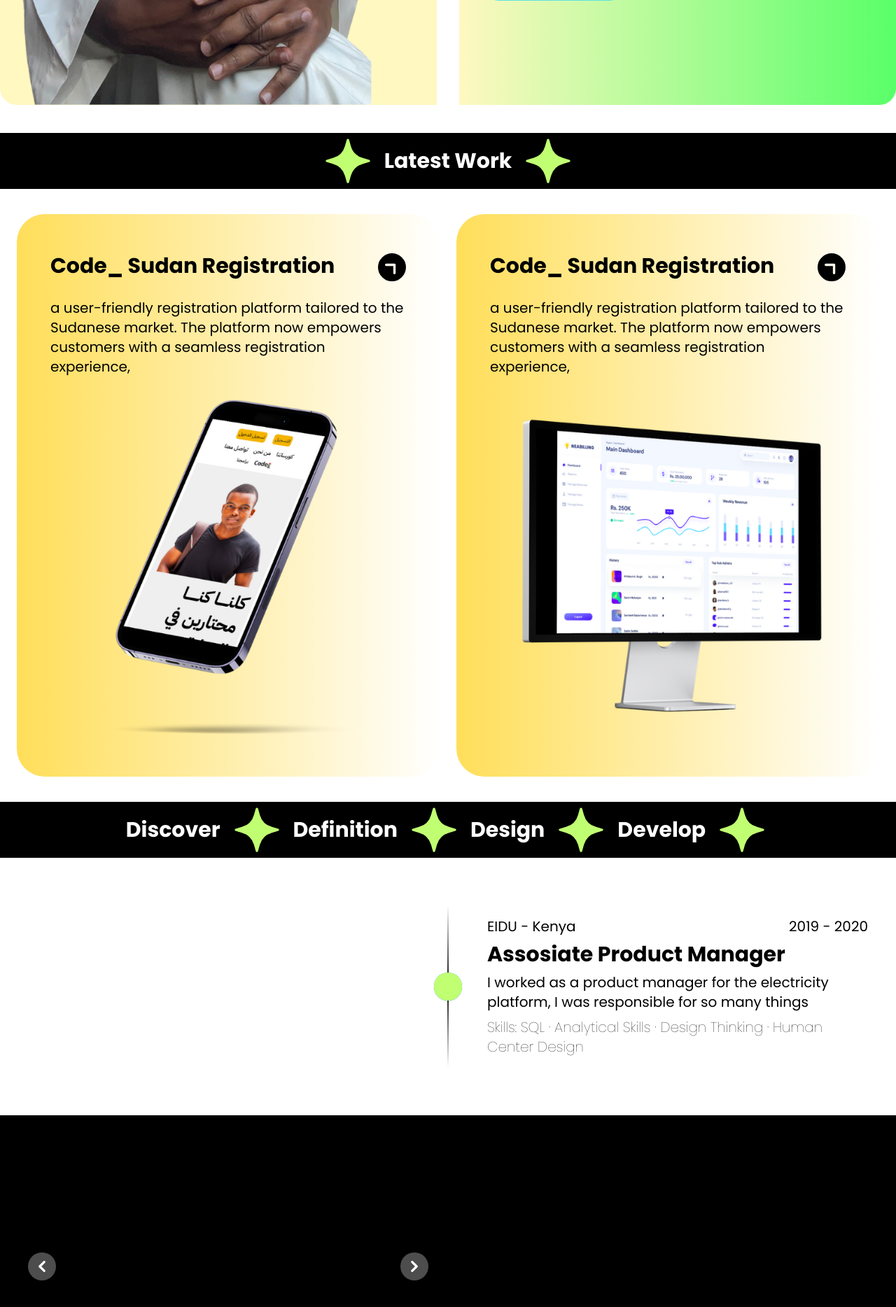
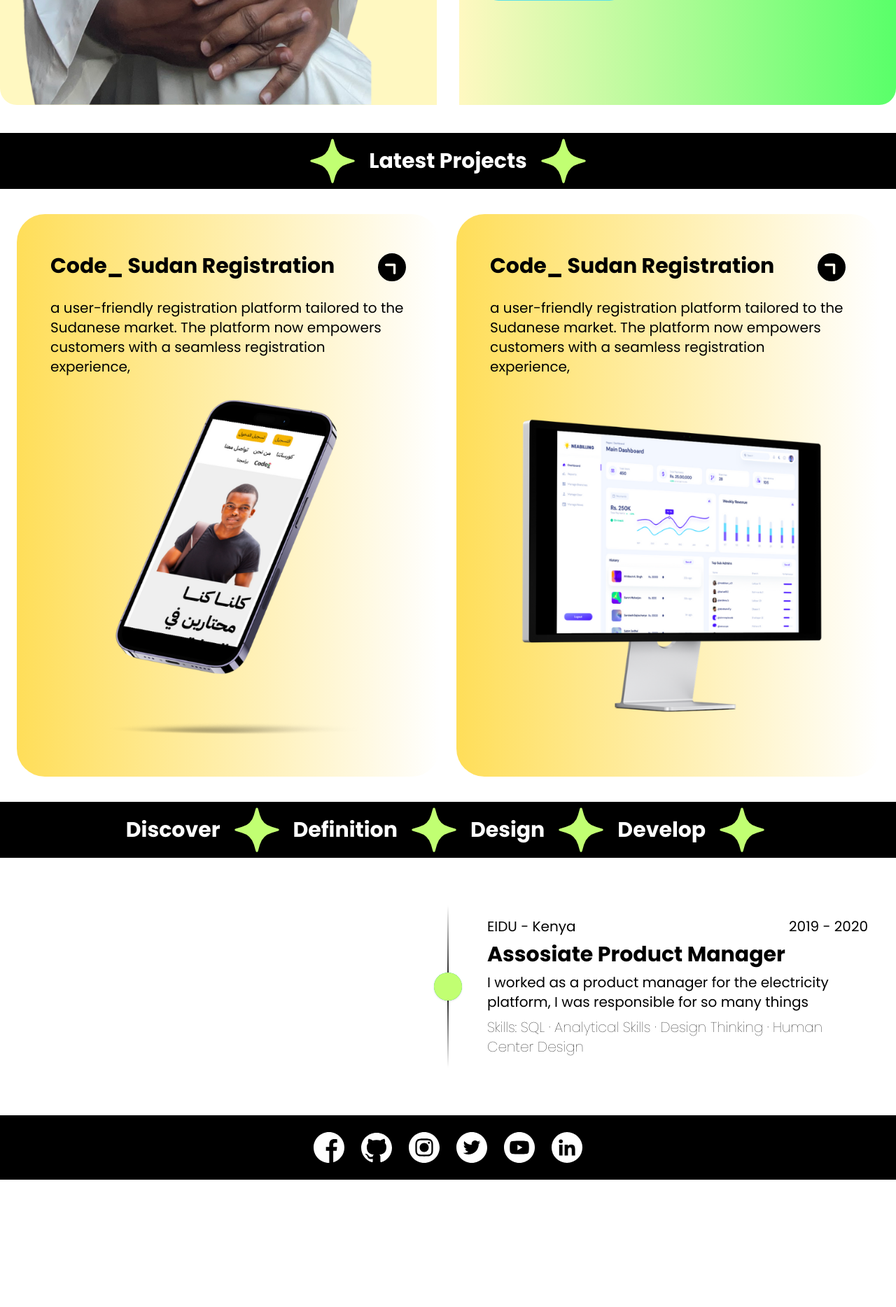
Before and after one commit to aelsir/portfolio, a Django app: page / in a window 1280 px wide. Shown: the part 692-2560 px from the top of the page at 70% size. After the commit the page ends 2378 px from the top, so only its background shows below. Run offline with Django 4.2, Linux system fonts and the light colour scheme; some libraries are stand-ins or nearby versions.

Commit message:
finish the page

```diff
--- a/templates/resume/resume.html
+++ b/templates/resume/resume.html
@@ -57,7 +57,7 @@
     <!--Project Header-->
     <div class="flex w-full text-3xl justify-center items-center gap-3 bg-black text-white my-5 " style="font-family: var(--brand-font-bold)">
         <img class="w-[80px]" src="{% static 'svg/sparkle.svg' %}" alt="">
-        <h2 class="">Latest Work</h2>
+        <h2 class="">Latest Projects</h2>
         <img class="w-[80px]" src="{% static 'svg/sparkle.svg' %}" alt="">
     </div>
 
@@ -139,51 +139,30 @@
     </div>
 
     <!--Footer-->
-    <div class="grid grid-cols-1 lg:grid-cols-2 w-full text-3xl justify-center items-center gap-3 bg-black text-white my-5 p-6 gap-6" style="font-family: var(--brand-font-bold)">
+    <div class="flex flex-cols w-full text-3xl justify-center items-center align-center gap-2 bg-black text-white mt-5 p-6 gap-6" style="font-family: var(--brand-font-bold)">
+            <a href="https://www.facebook.com/ahmed.elsir.khalfalla/?_rdc=1&_rdr">
+                <img class="w-11" src="{% static 'svg/social/facebook.svg' %}" alt="arrow">
+            </a>
 
+            <a href="https://github.com/aelsir">
+                <img class="w-11" src="{% static 'svg/social/github.svg' %}" alt="arrow">
+            </a>
 
-        <div id="controls-carousel" class="relative w-full" data-carousel="static">
-            <!-- Carousel wrapper -->
-            <div class="relative h-56 overflow-hidden rounded-lg md:h-96">
-                <!-- Item 1 -->
-                <div class="hidden duration-700 ease-in-out" data-carousel-item>
-                    <img src="{% static 'img/customers/1.png' %}" class="absolute block w-full -translate-x-1/2 -translate-y-1/2 top-1/2 left-1/2" alt="...">
-                </div>
-                <!-- Item 2 -->
-                <div class="hidden duration-700 ease-in-out" data-carousel-item="active">
-                    <img src="{% static 'img/customers/2.png' %}" class="absolute block w-full -translate-x-1/2 -translate-y-1/2 top-1/2 left-1/2" alt="...">
-                </div>
-                <!-- Item 3 -->
-                <div class="hidden duration-700 ease-in-out" data-carousel-item>
-                    <img src="{% static 'img/customers/3.png' %}" class="absolute block w-full -translate-x-1/2 -translate-y-1/2 top-1/2 left-1/2" alt="...">
-                </div>
-                <!-- Item 4 -->
-                <div class="hidden duration-700 ease-in-out" data-carousel-item>
-                    <img src="/docs/images/carousel/carousel-4.svg" class="absolute block w-full -translate-x-1/2 -translate-y-1/2 top-1/2 left-1/2" alt="...">
-                </div>
-                <!-- Item 5 -->
-                <div class="hidden duration-700 ease-in-out" data-carousel-item>
-                    <img src="/docs/images/carousel/carousel-5.svg" class="absolute block w-full -translate-x-1/2 -translate-y-1/2 top-1/2 left-1/2" alt="...">
-                </div>
-            </div>
-            <!-- Slider controls -->
-            <button type="button" class="absolute top-0 left-0 z-30 flex items-center justify-center h-full px-4 cursor-pointer group focus:outline-none" data-carousel-prev>
-                <span class="inline-flex items-center justify-center w-10 h-10 rounded-full bg-white/30 dark:bg-gray-800/30 group-hover:bg-white/50 dark:group-hover:bg-gray-800/60 group-focus:ring-4 group-focus:ring-white dark:group-focus:ring-gray-800/70 group-focus:outline-none">
-                    <svg class="w-4 h-4 text-white dark:text-gray-800" aria-hidden="true" xmlns="http://www.w3.org/2000/svg" fill="none" viewBox="0 0 6 10">
-                        <path stroke="currentColor" stroke-linecap="round" stroke-linejoin="round" stroke-width="2" d="M5 1 1 5l4 4"/>
-                    </svg>
-                    <span class="sr-only">Previous</span>
-                </span>
-            </button>
-            <button type="button" class="absolute top-0 right-0 z-30 flex items-center justify-center h-full px-4 cursor-pointer group focus:outline-none" data-carousel-next>
-                <span class="inline-flex items-center justify-center w-10 h-10 rounded-full bg-white/30 dark:bg-gray-800/30 group-hover:bg-white/50 dark:group-hover:bg-gray-800/60 group-focus:ring-4 group-focus:ring-white dark:group-focus:ring-gray-800/70 group-focus:outline-none">
-                    <svg class="w-4 h-4 text-white dark:text-gray-800" aria-hidden="true" xmlns="http://www.w3.org/2000/svg" fill="none" viewBox="0 0 6 10">
-                        <path stroke="currentColor" stroke-linecap="round" stroke-linejoin="round" stroke-width="2" d="m1 9 4-4-4-4"/>
-                    </svg>
-                    <span class="sr-only">Next</span>
-                </span>
-            </button>
-        </div>
+            <a href="https://www.instagram.com/a__elsir/">
+                <img class="w-11" src="{% static 'svg/social/instagram.svg' %}" alt="arrow">
+            </a>
+
+            <a href="https://twitter.com/a__elsir">
+                <img class="w-11" src="{% static 'svg/social/twitter.svg' %}" alt="arrow">
+            </a>
+
+            <a href="https://www.youtube.com/channel/UCBsek0zRiy70nsizGhKNlnw">
+                <img class="w-11" src="{% static 'svg/social/youtube.svg' %}" alt="arrow">
+            </a>
+
+            <a href="https://www.linkedin.com/in/aelsir/">
+                <img class="w-11" src="{% static 'svg/social/linkedin.svg' %}" alt="arrow">
+            </a>
 
 
 
```
Also changed, not shown: static/svg/social/facebook.svg (added), static/svg/social/github.svg (added), static/svg/social/instagram.svg (added), static/svg/social/linkedin.svg (added), static/svg/social/twitter.svg (added), static/svg/social/youtube.svg (added).
